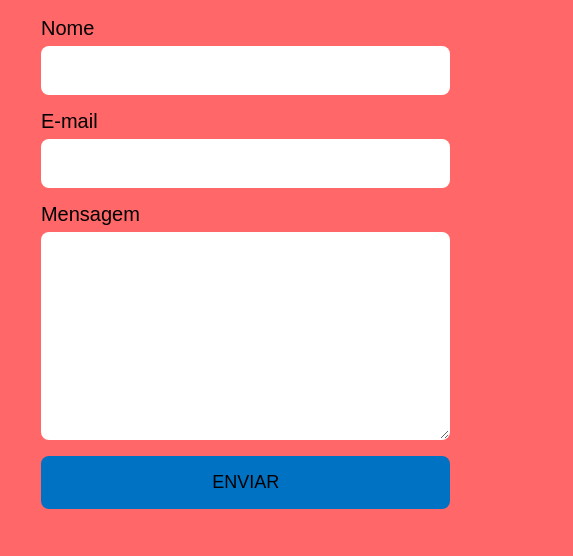
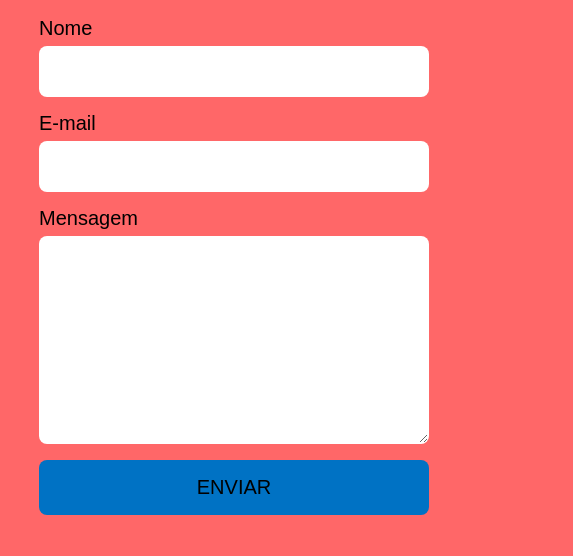
Before and after one commit to Re-Santos/cine-ingressos, a plain HTML site: page contato.html in a window 390 px wide. Shown: the part 160-716 px from the top of the page, 573 px wide, since content can reach past the window. Drawn offline with Linux system fonts and the light colour scheme; a web font is replaced by a local one.

Commit message:
🐛 :bug:correção de resposividade

```diff
--- a/styles-2.css
+++ b/styles-2.css
@@ -10,7 +10,7 @@
 body{
     background-color:#ff6768;
     font-family: 'Montserrat', sans-serif;
-    margin-right:-5%;
+
   }
 
   h1 {
@@ -122,3 +122,21 @@ span{
     align-items: center;
     font-size:19px ;
   }
+  @media(max-width:768px){
+  .content-fotos {
+    columns: auto;
+    grid-template-columns: 1fr;
+    margin-top: 150px;
+   }
+   .form label,
+   .form input,
+   .form textarea,
+   .form button {
+     display: block;
+     width: 100%;
+     font-size: 20px;
+     margin-left: -30%;
+
+   }
+
+  }
--- a/styles.css
+++ b/styles.css
@@ -9,8 +9,6 @@
 body{
     background-color:black;
     font-family: 'Montserrat', sans-serif;
-    margin-right:-5%;
-
 
 }
 
@@ -237,17 +235,5 @@ span{
     grid-template-columns: 1fr;
     margin-top: 150px;
    }
-   .content-fotos{
-    grid-template-columns: 1fr;
-    margin-top: 150px;
-   }
-   .form label,
-   .form input,
-   .form textarea,
-   .form button {
-     display: block;
-     width: 100%;
-     font-size: 20px;
-     margin-left: -30%;
 
-   }
+}
```
